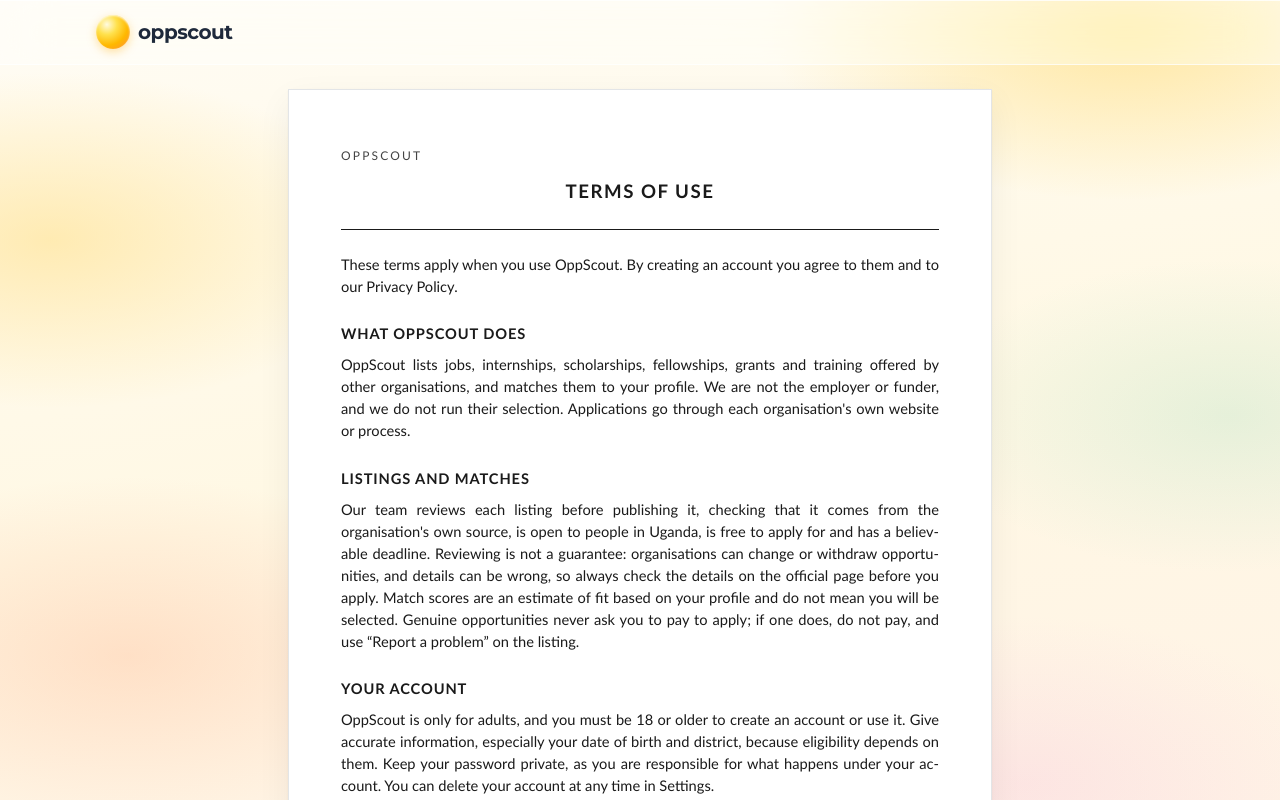
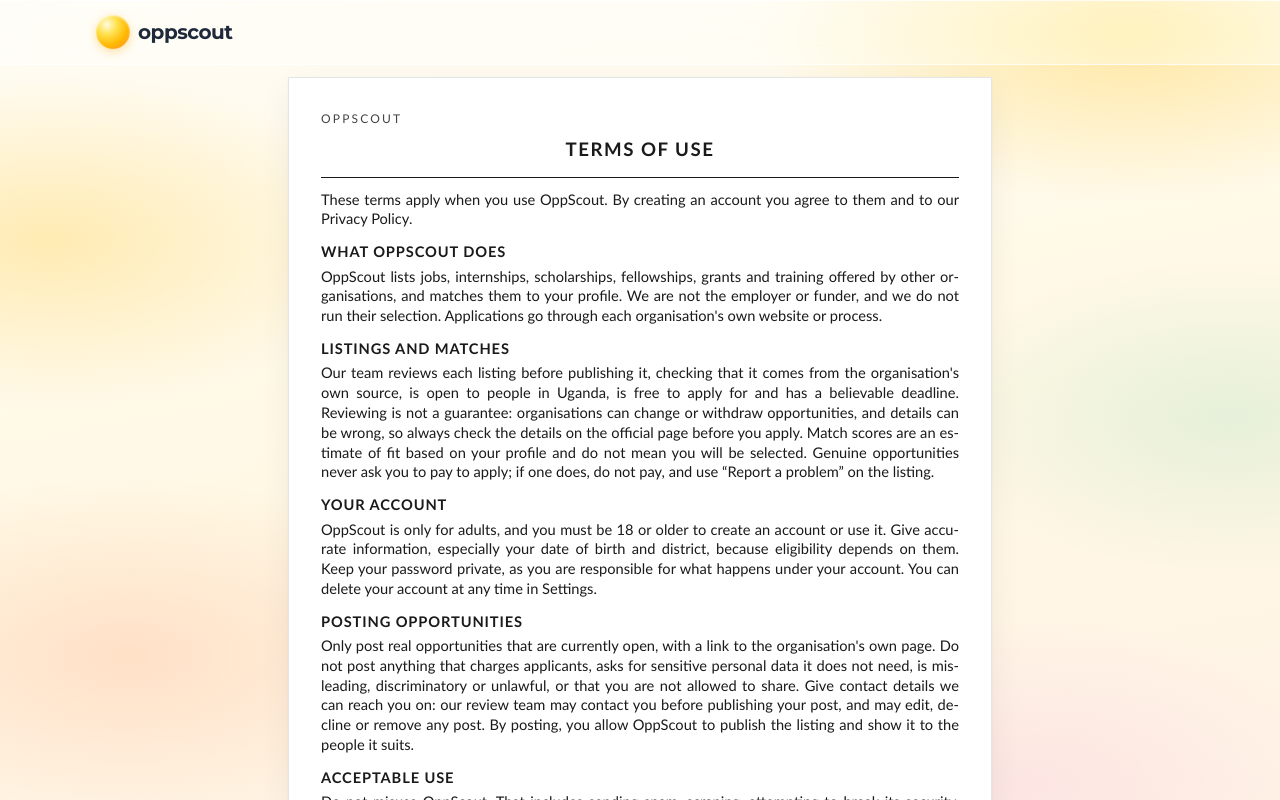
Before and after one commit to Hamba69/OPPSCOUT, a Next.js app: page /terms in a window 1280 px wide. Shown: the top 800 px of the page. Built offline with nearby package versions, Linux system fonts and the light colour scheme.

Commit message:
Tighter spacing on legal pages

```diff
--- a/src/app/globals.css
+++ b/src/app/globals.css
@@ -485,19 +485,19 @@ h1.hero-title, .greeting h1, .briefing-greeting { hyphens: manual; -webkit-hyphe
 }
 
 /* Privacy Policy and Terms of Use: set as a formal document, not an app screen. */
-.legal-sheet { padding: 1.5rem .75rem 3rem; }
-.legal-doc { max-width: 44rem; margin: 0 auto; padding: 3rem 3.25rem; background: #fff; color: #1a1a1a; border: 1px solid rgb(30 41 59 / .12); box-shadow: 0 1px 2px rgb(30 41 59 / .06), 0 12px 32px rgb(30 41 59 / .06);
-  font-family: Calibri, Carlito, "Segoe UI", "Helvetica Neue", Arial, sans-serif; font-size: 11pt; line-height: 1.5; }
-@media (max-width: 639px) { .legal-doc { padding: 2rem 1.25rem; } }
-.legal-doc-head { text-align: center; border-bottom: 1px solid #1a1a1a; padding-bottom: 1.25rem; margin-bottom: 1.5rem; }
+.legal-sheet { padding: .75rem .5rem 1.5rem; }
+.legal-doc { max-width: 44rem; margin: 0 auto; padding: 1.75rem 2rem; background: #fff; color: #1a1a1a; border: 1px solid rgb(30 41 59 / .12); box-shadow: 0 1px 2px rgb(30 41 59 / .06), 0 12px 32px rgb(30 41 59 / .06);
+  font-family: Calibri, Carlito, "Segoe UI", "Helvetica Neue", Arial, sans-serif; font-size: 11pt; line-height: 1.35; }
+@media (max-width: 639px) { .legal-doc { padding: 1.25rem 1rem; } }
+.legal-doc-head { text-align: center; border-bottom: 1px solid #1a1a1a; padding-bottom: .6rem; margin-bottom: .75rem; }
 .legal-doc-party { margin: 0; font-size: 9pt; letter-spacing: .18em; text-transform: uppercase; color: #444; }
-.legal-doc h1 { margin: .5rem 0 0 !important; font-family: inherit; font-size: 14pt !important; font-weight: 700 !important; letter-spacing: .08em; text-transform: uppercase; text-align: center !important; color: #1a1a1a; }
-.legal-doc h2 { margin: 1.6rem 0 .4rem; font-family: inherit; font-size: 11pt; font-weight: 700; letter-spacing: .06em; text-transform: uppercase; color: #1a1a1a; }
-.legal-doc p { margin: .55rem 0 0; text-align: justify; hyphens: auto; }
+.legal-doc h1 { margin: .25rem 0 0 !important; font-family: inherit; font-size: 14pt !important; font-weight: 700 !important; letter-spacing: .08em; text-transform: uppercase; text-align: center !important; color: #1a1a1a; }
+.legal-doc h2 { margin: .8rem 0 .15rem; font-family: inherit; font-size: 11pt; font-weight: 700; letter-spacing: .06em; text-transform: uppercase; color: #1a1a1a; }
+.legal-doc p { margin: .3rem 0 0; text-align: justify; hyphens: auto; }
 .legal-doc > p:first-of-type { margin-top: 0; }
 .legal-doc strong { font-weight: 700; }
 .legal-doc a { color: inherit; text-decoration: underline; text-underline-offset: 2px; }
-.legal-doc-foot { display: flex; flex-wrap: wrap; justify-content: space-between; gap: .5rem; margin-top: 2.5rem; padding-top: .75rem; border-top: 1px solid rgb(30 41 59 / .2); font-size: 9pt; color: #555; }
+.legal-doc-foot { display: flex; flex-wrap: wrap; justify-content: space-between; gap: .5rem; margin-top: 1.25rem; padding-top: .5rem; border-top: 1px solid rgb(30 41 59 / .2); font-size: 9pt; color: #555; }
 @media print { .legal-sheet { padding: 0; } .legal-doc { border: 0; box-shadow: none; padding: 0; } }
 
 /* Home: "Most matched this week" tiles, the same coloured tiles the old "New today" section used. */
```
